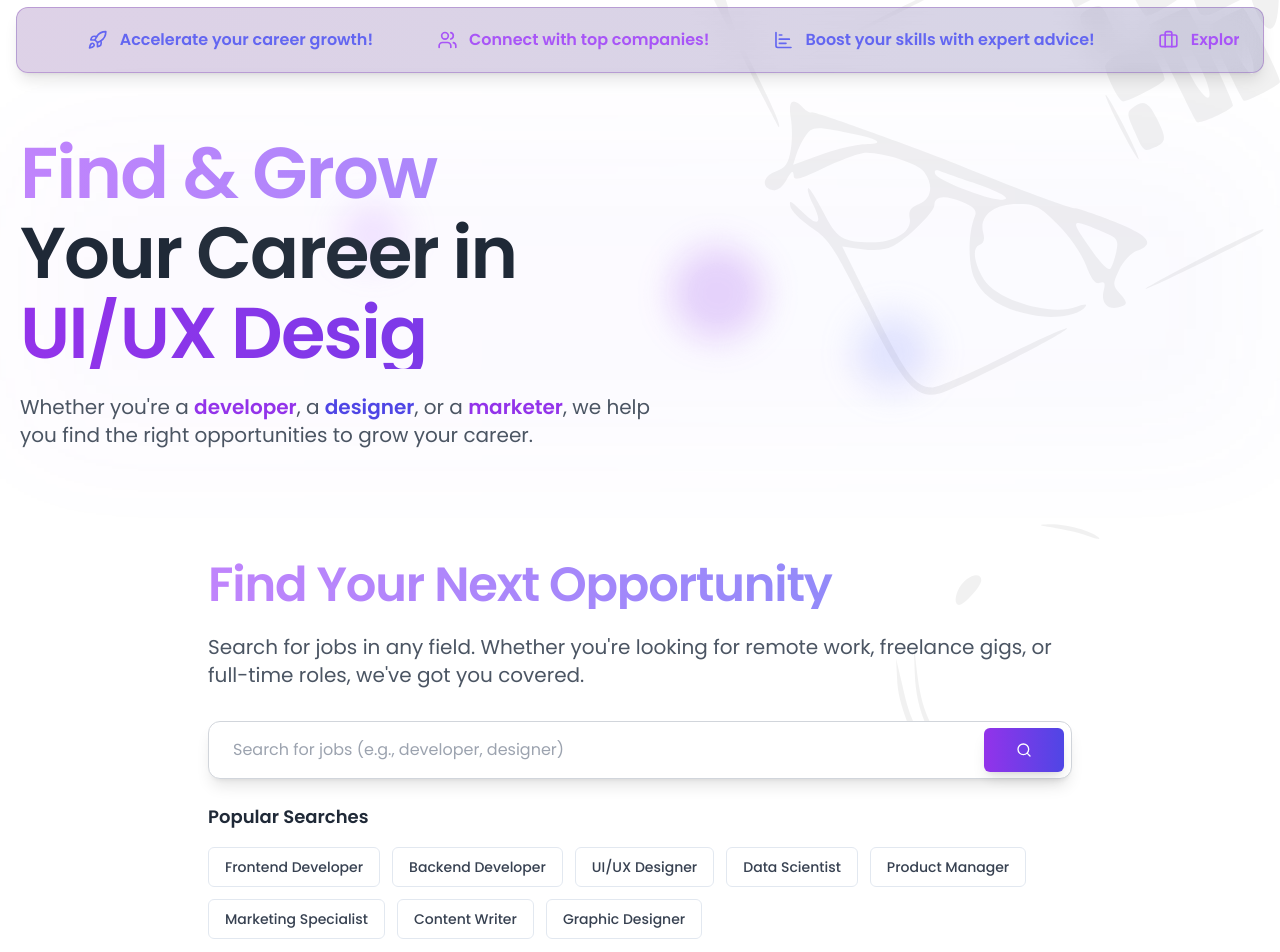
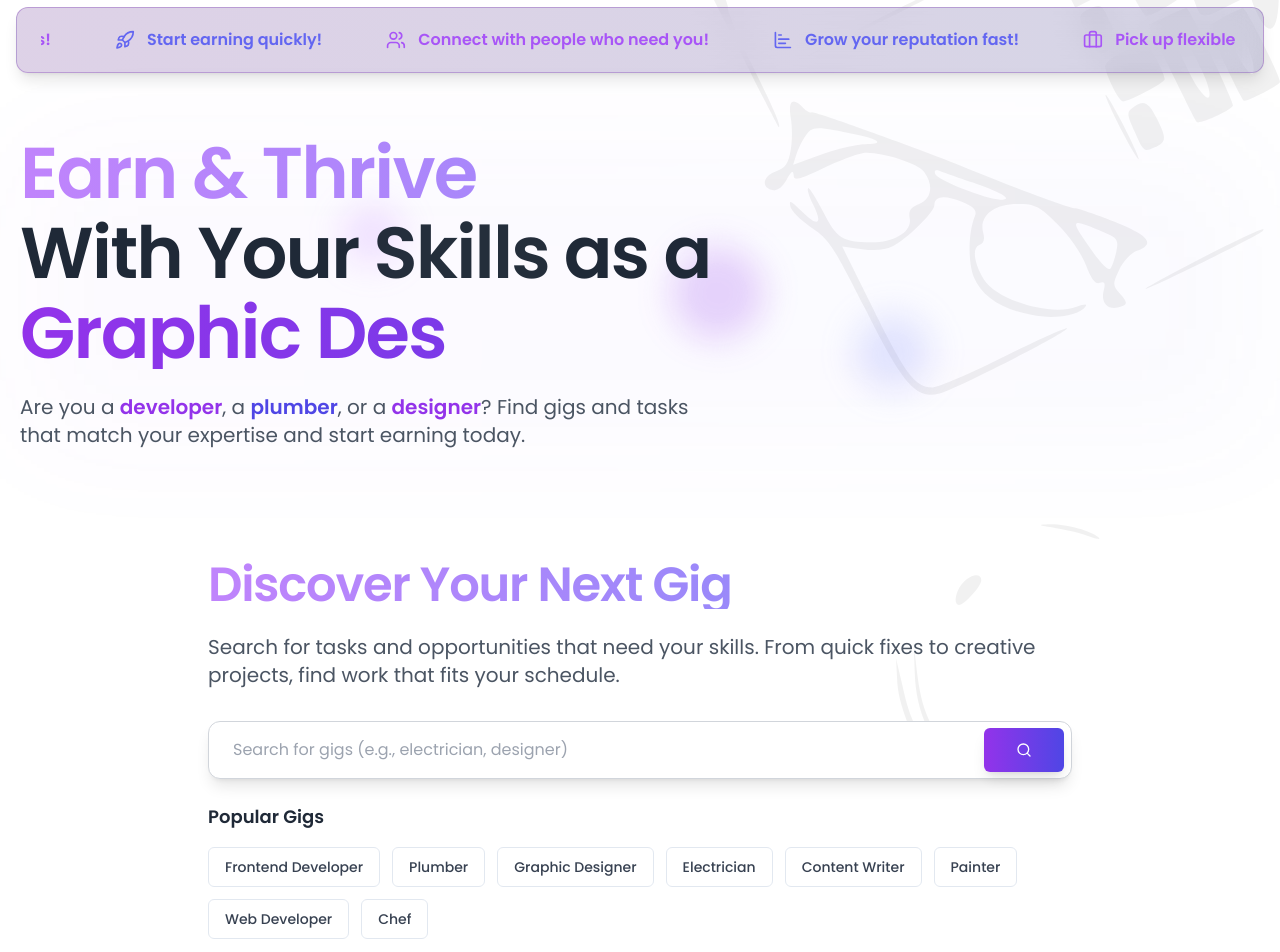
Before and after one commit to Kudoo39/kilpailuta, a Next.js app: page /professionals in a window 1280 px wide. Shown: the part 106-1058 px from the top of the page. Built offline with nearby package versions, Linux system fonts and the light colour scheme.

Commit message:
Update text, popular search clink function

```diff
--- a/app/about/page.js
+++ b/app/about/page.js
@@ -7,41 +7,41 @@ import {
   CardTitle,
   CardDescription
 } from '~/components/ui/card'
-import { Search, Shield, Briefcase, BarChart } from 'lucide-react'
+import { Search, Shield, Briefcase, Users } from 'lucide-react'
 import { ArrowRight } from 'lucide-react'
 import Link from 'next/link'
 
 const features = [
   {
-    title: 'Smart Matching',
+    title: 'Quick Connections',
     description:
-      'Our intelligent system matches professionals with the perfect job opportunities.',
+      'Easily find pros for any task or gigs that match your skills with our simple platform.',
     icon: Search
   },
   {
-    title: 'Verified Profiles',
+    title: 'Trusted Pros',
     description:
-      'All professionals and companies are thoroughly verified for your peace of mind.',
+      'We verify every professional so you can hire or work with confidence.',
     icon: Shield
   },
   {
-    title: 'Easy Application',
+    title: 'Hassle-Free Process',
     description:
-      'Streamlined process for both job seekers and employers to connect efficiently.',
+      'Get started fast—whether you are hiring help or picking up work, it is straightforward.',
     icon: Briefcase
   },
   {
-    title: 'Career Insights',
+    title: 'Community-Driven',
     description:
-      'Access detailed market data and salary insights for informed decisions.',
-    icon: BarChart
+      'Join a network of people and pros helping each other get things done.',
+    icon: Users
   }
 ]
 
 export default function About() {
   return (
     <>
-      {/* hero section */}
+      {/* Hero Section */}
       <section className='relative min-h-[90vh] flex items-center bg-gradient-to-br from-sky-50 via-white to-sky-50'>
         <div className='container mx-auto px-4 py-20'>
           <div className='grid lg:grid-cols-2 gap-12 items-center'>
@@ -51,19 +51,19 @@ export default function About() {
               transition={{ duration: 0.6 }}
             >
               <h1 className='text-5xl lg:text-6xl font-bold text-gray-900 leading-tight mb-6'>
-                Connect with Top Talent and Opportunities
+                Hire Help or Earn with Your Skills
               </h1>
               <p className='text-xl text-gray-600 mb-8'>
-                Kilpailuta bridges the gap between skilled professionals and
-                companies seeking exceptional talent. Find your next career move
-                or perfect candidate today.
+                Kilpailuta connects everyday people with skilled pros for any
+                task—big or small—and helps pros find work that fits their
+                expertise.
               </p>
               <div className='flex gap-4'>
                 <Button size='lg' className='bg-sky-600 hover:bg-sky-700'>
-                  Start Hiring <ArrowRight className='ml-2 h-5 w-5' />
+                  Hire a Pro <ArrowRight className='ml-2 h-5 w-5' />
                 </Button>
                 <Button size='lg' variant='outline'>
-                  Find Jobs
+                  Find Gigs
                 </Button>
               </div>
             </motion.div>
@@ -90,7 +90,7 @@ export default function About() {
         </div>
       </section>
 
-      {/* features section */}
+      {/* Features Section */}
       <section className='py-20 bg-gradient-to-br from-sky-50 to-blue-50'>
         <div className='container mx-auto px-4'>
           <motion.div
@@ -104,8 +104,8 @@ export default function About() {
               Why Choose Kilpailuta
             </h2>
             <p className='text-xl text-gray-600 max-w-2xl mx-auto'>
-              Discover how we make professional recruitment more efficient and
-              effective for everyone.
+              See how we make it simple for people to hire pros and for pros to
+              find work.
             </p>
           </motion.div>
 
@@ -131,10 +131,9 @@ export default function About() {
         </div>
       </section>
 
-      {/* about section */}
-      <section className='min-h-screen '>
+      {/* About Section */}
+      <section className='min-h-screen'>
         <div className='container mx-auto px-4 py-12'>
-          {/* Hero Section */}
           <motion.section
             initial={{ opacity: 0, y: 20 }}
             animate={{ opacity: 1, y: 0 }}
@@ -145,12 +144,11 @@ export default function About() {
               About Kilpailuta
             </h1>
             <p className='text-xl text-gray-600 max-w-2xl mx-auto'>
-              Connecting companies with top-tier professionals to build the
-              future of work.
+              Helping people get things done and pros earn a living, one task at
+              a time.
             </p>
           </motion.section>
 
-          {/* Content Section */}
           <motion.section
             initial={{ opacity: 0, y: 20 }}
             animate={{ opacity: 1, y: 0 }}
@@ -161,16 +159,17 @@ export default function About() {
               Our Mission
             </h2>
             <p className='text-gray-600 mb-6'>
-              At Kilpailuta, we believe in simplifying the hiring process. Our
-              platform bridges the gap between talented professionals and
-              innovative companies, fostering growth and opportunity for all.
+              At Kilpailuta, we are here to make life easier. We connect people
+              who need help with pros who can get the job done—whether it is
+              fixing a leak, painting a room, or designing a flyer.
             </p>
             <h2 className='text-2xl font-semibold text-sky-800 mb-4'>
               Our Vision
             </h2>
             <p className='text-gray-600'>
-              To create a world where every company finds the perfect talent and
-              every professional discovers their dream job—effortlessly.
+              To build a community where anyone can find the right help for any
+              task, and every pro can find work that matches their
+              skills—quickly and simply.
             </p>
             <div className='mt-8'>
               <Link href='/'>
--- a/app/landing/page.js
+++ b/app/landing/page.js
@@ -41,8 +41,9 @@ export default function LandingPage() {
   const [userRole, setUserRole] = useState(null)
   const [idFromToken, setIdFromToken] = useState(null)
   const [isMounted, setIsMounted] = useState(false)
+  const [searchValue, setSearchValue] = useState('')
 
-  // Rotate job titles every 4.5 seconds
+  // Rotate job titles every 2.4 seconds
   useEffect(() => {
     const interval = setInterval(() => {
       setCurrentJobTitle((prev) => {
@@ -85,6 +86,11 @@ export default function LandingPage() {
   const getNavigationPath = (targetPath) =>
     userRole ? targetPath : '/register'
 
+  // Handler for clicking popular task buttons
+  const handlePopularTaskClick = (job) => {
+    setSearchValue(job)
+  }
+
   if (!isMounted) return null
 
   return (
@@ -115,32 +121,32 @@ export default function LandingPage() {
             {[
               {
                 icon: Share2,
-                text: 'Find top talent fast!',
+                text: 'Find help for any task fast!',
                 color: 'text-blue-500'
               },
               {
                 icon: Rocket,
-                text: 'Streamline your hiring process!',
+                text: 'Get your projects done quickly!',
                 color: 'text-sky-500'
               },
               {
                 icon: Users,
-                text: 'Build your dream team!',
+                text: 'Connect with local pros!',
                 color: 'text-blue-500'
               },
               {
                 icon: ChartBar,
-                text: 'Boost productivity with the right talent!',
+                text: 'Solve your problems with ease!',
                 color: 'text-sky-500'
               },
               {
                 icon: Briefcase,
-                text: 'Hire skilled professionals effortlessly!',
+                text: 'Hire skilled experts effortlessly!',
                 color: 'text-blue-500'
               },
               {
                 icon: Handshake,
-                text: 'Connect with verified professionals!',
+                text: 'Trust verified professionals!',
                 color: 'text-sky-500'
               }
             ].map((item, idx) => (
@@ -158,14 +164,11 @@ export default function LandingPage() {
 
         {/* Hero Section */}
         <section className='mb-28 relative px-1'>
-          {/* Background gradient animation */}
           <motion.div
             animate={{ scale: [1, 1.1, 1], opacity: [0.3, 0.5, 0.3] }}
             transition={{ duration: 6, repeat: Infinity, ease: 'easeInOut' }}
             className='absolute inset-0 bg-gradient-to-r from-sky-500/10 to-blue-500/10 rounded-xl blur-3xl'
           />
-
-          {/* Content */}
           <motion.div
             initial={{ opacity: 0, y: 20 }}
             animate={{ opacity: 1, y: 0 }}
@@ -177,7 +180,7 @@ export default function LandingPage() {
                 Find & Hire
               </span>
               <span className='block text-gray-800 mb-2'>
-                Top-tier{' '}
+                Skilled{' '}
                 <motion.span
                   animate={{ opacity: [1, 0.8, 1], scale: [1, 1.05, 1] }}
                   transition={{ duration: 2, repeat: Infinity }}
@@ -185,7 +188,7 @@ export default function LandingPage() {
                 >
                   Professionals
                 </motion.span>{' '}
-                in
+                for
               </span>
               <span className='block bg-clip-text text-transparent bg-gradient-to-r from-sky-600 to-blue-600'>
                 {typingText}
@@ -195,21 +198,18 @@ export default function LandingPage() {
                   className='ml-1'
                 >
                   |
-                </motion.span>{' '}
-                {/* Typing cursor */}
+                </motion.span>
               </span>
             </h1>
-
             <p className='mt-6 text-xl text-gray-600 max-w-2xl'>
-              Whether you need an{' '}
-              <span className='font-semibold text-sky-600'>electrician</span>, a{' '}
-              <span className='font-semibold text-blue-600'>developer</span>, or
-              a <span className='font-semibold text-sky-600'>designer</span>, we
-              help you find the right talent to grow your business.
+              Need a <span className='font-semibold text-sky-600'>plumber</span>{' '}
+              to fix a leak, a{' '}
+              <span className='font-semibold text-blue-600'>painter</span> for
+              your home, or a{' '}
+              <span className='font-semibold text-sky-600'>chef</span> for a
+              special event? We will connect you with the right pro for any job.
             </p>
           </motion.div>
-
-          {/* Floating shapes for visual interest */}
           <motion.div
             animate={{ x: [0, 20, 0], y: [0, -20, 0], rotate: [0, 10, 0] }}
             transition={{ duration: 8, repeat: Infinity, ease: 'easeInOut' }}
@@ -231,19 +231,21 @@ export default function LandingPage() {
         <div className='relative z-10 text-left max-w-4xl mx-auto px-4 pb-36'>
           <h2 className='text-4xl md:text-5xl font-extrabold tracking-tight mb-6'>
             <span className='block bg-clip-text text-transparent bg-gradient-to-r from-sky-400 to-blue-400'>
-              Find the Right Professionals
+              Hire Help for Any Task
             </span>
           </h2>
           <p className='text-xl text-gray-600 mb-8'>
-            Search for skilled professionals in any field. Whether you need an
-            electrician, developer, or designer, we&apos;ve got you covered.
+            Search for pros to tackle any job—big or small. From fixing your
+            pipes to designing a logo, we have got the talent you need.
           </p>
 
           {/* Search Bar */}
           <div className='relative w-full'>
             <input
               type='text'
-              placeholder='Search for professionals (e.g., electrician, developer)'
+              placeholder='Search for help (e.g., plumber, graphic designer)'
+              value={searchValue}
+              onChange={(e) => setSearchValue(e.target.value)}
               className='w-full px-6 py-4 border border-gray-300 rounded-xl focus:ring-2 focus:ring-sky-500 focus:border-sky-500 outline-none shadow-lg hover:shadow-xl transition-shadow'
             />
             <Button
@@ -257,7 +259,7 @@ export default function LandingPage() {
           {/* Autocomplete Suggestions */}
           <div className='mt-6'>
             <h3 className='text-lg font-semibold text-gray-800 mb-4'>
-              Popular Searches
+              Popular Tasks
             </h3>
             <div className='flex flex-wrap gap-3'>
               {[
@@ -274,6 +276,7 @@ export default function LandingPage() {
                   key={idx}
                   variant='outline'
                   className='text-gray-700 hover:bg-sky-50 hover:text-sky-600 transition-colors'
+                  onClick={() => handlePopularTaskClick(job)}
                 >
                   {job}
                 </Button>
--- a/app/professionals/page.js
+++ b/app/professionals/page.js
@@ -3,19 +3,13 @@ import { useState, useEffect } from 'react'
 import Link from 'next/link'
 import { jwtDecode } from 'jwt-decode'
 import { Button } from '~/components/ui/button'
-import { Card, CardContent } from '~/components/ui/card'
 import {
   Briefcase,
-  Heart,
   Search,
-  ThumbsUp,
-  Globe,
   ChartBar,
   Share2,
   Users,
   Handshake,
-  UserCircle,
-  Building2,
   Rocket
 } from 'lucide-react'
 import { Marquee } from '~/components/magicui/marquee'
@@ -24,13 +18,13 @@ import Image from 'next/image'
 
 const jobTitles = [
   'Frontend Developer',
-  'Backend Developer',
-  'UI/UX Designer',
-  'Data Scientist',
-  'Product Manager',
-  'Marketing Specialist',
+  'Plumber',
+  'Graphic Designer',
+  'Electrician',
   'Content Writer',
-  'Graphic Designer'
+  'Painter',
+  'Web Developer',
+  'Chef'
 ]
 
 // Color theme constants
@@ -48,8 +42,9 @@ export default function ProfessionalsLandingPage() {
   const [userRole, setUserRole] = useState(null)
   const [idFromToken, setIdFromToken] = useState(null)
   const [isMounted, setIsMounted] = useState(false)
+  const [searchValue, setSearchValue] = useState('')
 
-  // Rotate job titles every 4.5 seconds
+  // Rotate job titles every 2.4 seconds
   useEffect(() => {
     const interval = setInterval(() => {
       setCurrentJobTitle((prev) => {
@@ -92,6 +87,11 @@ export default function ProfessionalsLandingPage() {
   const getNavigationPath = (targetPath) =>
     userRole ? targetPath : '/register'
 
+  // Handler for clicking popular job buttons
+  const handlePopularJobClick = (job) => {
+    setSearchValue(job)
+  }
+
   if (!isMounted) return null
 
   return (
@@ -122,32 +122,32 @@ export default function ProfessionalsLandingPage() {
             {[
               {
                 icon: Share2,
-                text: 'Find your dream job today!',
+                text: 'Find gigs that fit your skills!',
                 color: 'text-purple-500'
               },
               {
                 icon: Rocket,
-                text: 'Accelerate your career growth!',
+                text: 'Start earning quickly!',
                 color: 'text-indigo-500'
               },
               {
                 icon: Users,
-                text: 'Connect with top companies!',
+                text: 'Connect with people who need you!',
                 color: 'text-purple-500'
               },
               {
                 icon: ChartBar,
-                text: 'Boost your skills with expert advice!',
+                text: 'Grow your reputation fast!',
                 color: 'text-indigo-500'
               },
               {
                 icon: Briefcase,
-                text: 'Explore exciting job opportunities!',
+                text: 'Pick up flexible work today!',
                 color: 'text-purple-500'
               },
               {
                 icon: Handshake,
-                text: 'Land your next role effortlessly!',
+                text: 'Get hired for your expertise!',
                 color: 'text-indigo-500'
               }
             ].map((item, idx) => (
@@ -165,14 +165,11 @@ export default function ProfessionalsLandingPage() {
 
         {/* Hero Section */}
         <section className='mb-28 relative px-1'>
-          {/* Background gradient animation */}
           <motion.div
             animate={{ scale: [1, 1.1, 1], opacity: [0.3, 0.5, 0.3] }}
             transition={{ duration: 6, repeat: Infinity, ease: 'easeInOut' }}
             className='absolute inset-0 bg-gradient-to-r from-purple-500/10 to-indigo-500/10 rounded-xl blur-3xl'
           />
-
-          {/* Content */}
           <motion.div
             initial={{ opacity: 0, y: 20 }}
             animate={{ opacity: 1, y: 0 }}
@@ -181,18 +178,18 @@ export default function ProfessionalsLandingPage() {
           >
             <h1 className='text-5xl md:text-6xl lg:text-7xl font-extrabold tracking-tight mb-6'>
               <span className='block bg-clip-text text-transparent bg-gradient-to-r from-purple-400 to-indigo-400 mb-2'>
-                Find & Grow
+                Earn & Thrive
               </span>
               <span className='block text-gray-800 mb-2'>
-                Your{' '}
+                With Your{' '}
                 <motion.span
                   animate={{ opacity: [1, 0.8, 1], scale: [1, 1.05, 1] }}
                   transition={{ duration: 2, repeat: Infinity }}
                   className='inline-block'
                 >
-                  Career
+                  Skills
                 </motion.span>{' '}
-                in
+                as a
               </span>
               <span className='block bg-clip-text text-transparent bg-gradient-to-r from-purple-600 to-indigo-600'>
                 {typingText}
@@ -202,22 +199,19 @@ export default function ProfessionalsLandingPage() {
                   className='ml-1'
                 >
                   |
-                </motion.span>{' '}
-                {/* Typing cursor */}
+                </motion.span>
               </span>
             </h1>
-
             <p className='mt-6 text-xl text-gray-600 max-w-2xl'>
-              Whether you&apos;re a{' '}
+              Are you a{' '}
               <span className='font-semibold text-purple-600'>developer</span>,
-              a <span className='font-semibold text-indigo-600'>designer</span>,
+              a <span className='font-semibold text-indigo-600'>plumber</span>,
               or a{' '}
-              <span className='font-semibold text-purple-600'>marketer</span>,
-              we help you find the right opportunities to grow your career.
+              <span className='font-semibold text-purple-600'>designer</span>?
+              Find gigs and tasks that match your expertise and start earning
+              today.
             </p>
           </motion.div>
-
-          {/* Floating shapes for visual interest */}
           <motion.div
             animate={{ x: [0, 20, 0], y: [0, -20, 0], rotate: [0, 10, 0] }}
             transition={{ duration: 8, repeat: Infinity, ease: 'easeInOut' }}
@@ -239,20 +233,21 @@ export default function ProfessionalsLandingPage() {
         <div className='relative z-10 text-left max-w-4xl mx-auto px-4 pb-36'>
           <h2 className='text-4xl md:text-5xl font-extrabold tracking-tight mb-6'>
             <span className='block bg-clip-text text-transparent bg-gradient-to-r from-purple-400 to-indigo-400'>
-              Find Your Next Opportunity
+              Discover Your Next Gig
             </span>
           </h2>
           <p className='text-xl text-gray-600 mb-8'>
-            Search for jobs in any field. Whether you&apos;re looking for remote
-            work, freelance gigs, or full-time roles, we&apos;ve got you
-            covered.
+            Search for tasks and opportunities that need your skills. From quick
+            fixes to creative projects, find work that fits your schedule.
           </p>
 
           {/* Search Bar */}
           <div className='relative w-full'>
             <input
               type='text'
-              placeholder='Search for jobs (e.g., developer, designer)'
+              placeholder='Search for gigs (e.g., electrician, designer)'
+              value={searchValue}
+              onChange={(e) => setSearchValue(e.target.value)}
               className='w-full px-6 py-4 border border-gray-300 rounded-xl focus:ring-2 focus:ring-purple-500 focus:border-purple-500 outline-none shadow-lg hover:shadow-xl transition-shadow'
             />
             <Button
@@ -266,23 +261,24 @@ export default function ProfessionalsLandingPage() {
           {/* Autocomplete Suggestions */}
           <div className='mt-6'>
             <h3 className='text-lg font-semibold text-gray-800 mb-4'>
-              Popular Searches
+              Popular Gigs
             </h3>
             <div className='flex flex-wrap gap-3'>
               {[
                 'Frontend Developer',
-                'Backend Developer',
-                'UI/UX Designer',
-                'Data Scientist',
-                'Product Manager',
-                'Marketing Specialist',
+                'Plumber',
+                'Graphic Designer',
+                'Electrician',
                 'Content Writer',
-                'Graphic Designer'
+                'Painter',
+                'Web Developer',
+                'Chef'
               ].map((job, idx) => (
                 <Button
                   key={idx}
                   variant='outline'
                   className='text-gray-700 hover:bg-purple-50 hover:text-purple-600 transition-colors'
+                  onClick={() => handlePopularJobClick(job)}
                 >
                   {job}
                 </Button>
```
Also changed, not shown: components/footer/Footer.jsx (+28 -55 lines).
